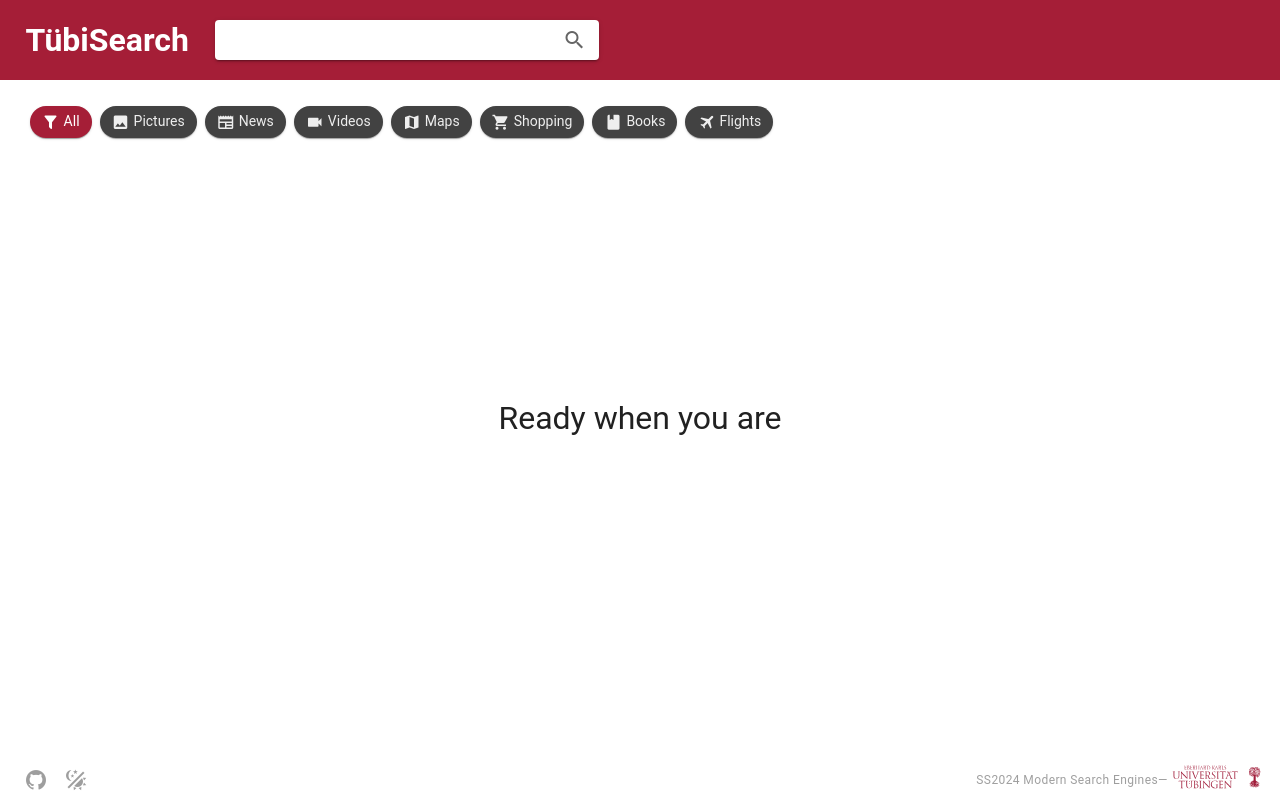
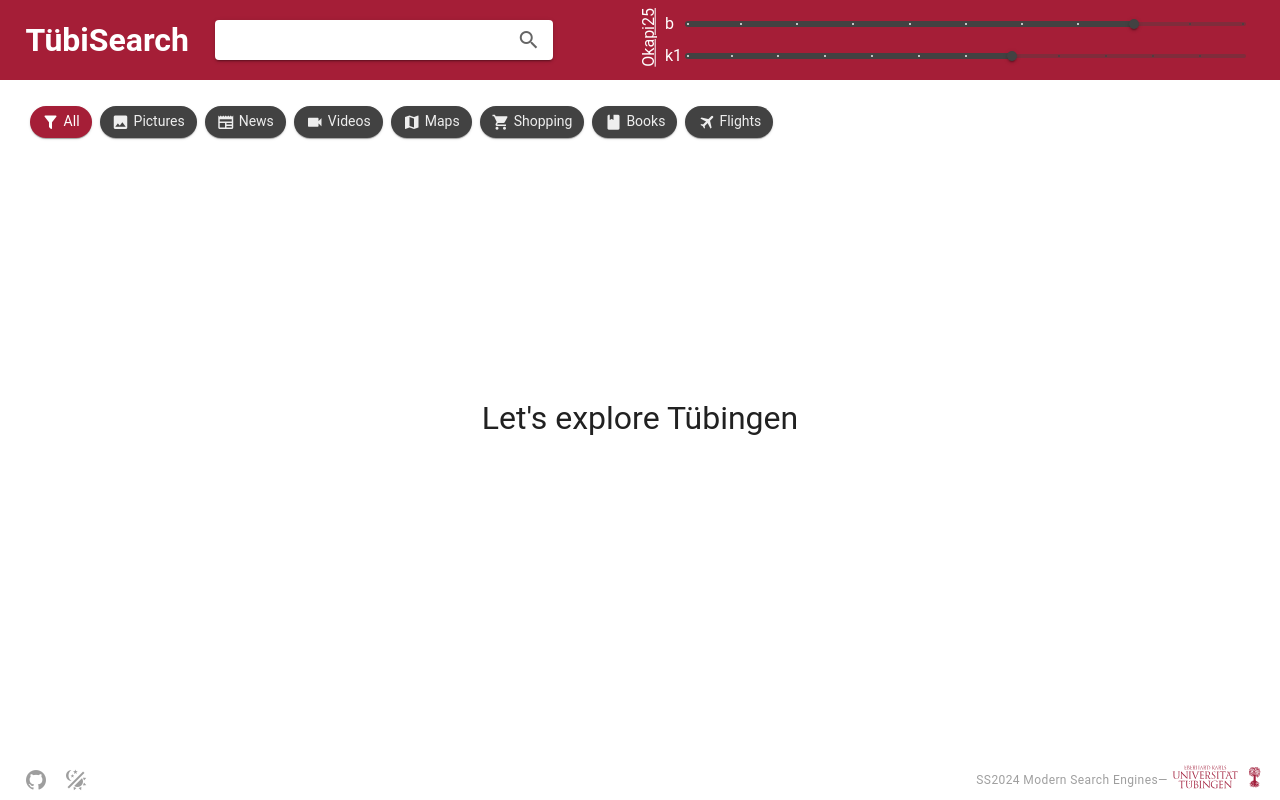
Before and after one commit to malais00/MSE_Group_Project, a Vue app in the folder frontend/: page / in a window 1280 px wide. Built offline with nearby package versions, Linux system fonts and the light colour scheme.

Commit message:
Added Okapi25 parameters to frontend, still needs to be processed in backend

```diff
--- a/frontend/src/App.vue
+++ b/frontend/src/App.vue
@@ -1,7 +1,7 @@
 <template>
     <v-app>
         <Header
-            @search-query="(query) => searchQuery(query, 0)"
+            @search-query="(query, b_okapi25_parameter, k1_okapi25_parameter) => searchQuery(query, 0, b_okapi25_parameter, k1_okapi25_parameter)"
         />
 
         <v-main>
@@ -9,7 +9,7 @@
                 :searchResults="searchResults"
                 :loading-results="loadingResults"
                 class="resultDocuments"
-                @fetchMoreResults="(index) => searchQuery(currentQueryReadOnly, index)"
+                @fetchMoreResults="(index) => searchQuery(currentQueryReadOnly, index, b_okapi25_parameterReadOnly, k1_okapi25_parameterReadOnly)"
             />
         </v-main>
 
@@ -23,7 +23,6 @@
 import AppFooter from "@/components/AppFooter";
 import * as request from "@/api/request";
 import {checkResponseStatus} from "@/util/check";
-import {preprocessQuery} from "@/util/queryPreprocessing";
 
 export default {
     name: "CategoryFilter",
@@ -35,14 +34,18 @@
             loadingResults: false,
             searchResults: [],
             currentQueryReadOnly: '',
+            b_okapi25_parameterReadOnly: 0.75,
+            k1_okapi25_parameterReadOnly: 1.5,
         }
     },
     methods: {
-        async searchQuery(query, index) {
+        async searchQuery(query, index, b_okapi25_parameter, k1_okapi25_parameter) {
             this.currentQueryReadOnly = query;
+            this.b_okapi25_parameterReadOnly = b_okapi25_parameter;
+            this.k1_okapi25_parameterReadOnly = k1_okapi25_parameter;
             if(query !== "") {
                 this.loadingResults = true;
-                const response = await request.getRequest("/query/"+query+"/"+index);
+                const response = await request.getRequest("/query/"+query+"/"+index+"/okapi/"+b_okapi25_parameter+"/"+k1_okapi25_parameter);
                 await checkResponseStatus(200, response);
                 const res = await response.json();
                 if(this.searchResults.length === 0) {
--- a/frontend/src/components/Header.vue
+++ b/frontend/src/components/Header.vue
@@ -17,24 +17,81 @@
                 >
                 </v-text-field>
             </div>
+            <div class="okapiContainer">
+                <span class="okapiText">Okapi25</span>
+                <div class="sliderGroupContainer">
+                    <v-tooltip
+                        :text="b_description"
+                        location="bottom"
+                    >
+                        <template v-slot:activator="{ props }">
+                            <div
+                                class="sliderContainer"
+                                v-bind="props"
+                            >
+                                <span style="width: 12px">b</span>
+                                <v-slider
+                                    :model-value="b_okapi25_parameter"
+                                    :thumb-label="true"
+                                    show-ticks="always"
+                                    density="compact"
+                                    hide-details
+                                    thumb-size="10"
+                                    step="0.1"
+                                    max="1.0"
+                                ></v-slider>
+                            </div>
+                        </template>
+                    </v-tooltip>
 
+                    <v-tooltip
+                        :text="k1_description"
+                        location="bottom"
+                    >
+                        <template v-slot:activator="{ props }">
+                            <div
+                                class="sliderContainer"
+                                v-bind="props"
+                            >
+                                <span style="width: 12px">k1</span>
+                                <v-slider
+                                    :model-value="k1_okapi25_parameter"
+                                    :thumb-label="true"
+                                    show-ticks="always"
+                                    density="compact"
+                                    hide-details
+                                    thumb-size="10"
+                                    step="0.1"
+                                    min="0.8"
+                                    max="2.0"
+                                ></v-slider>
+                            </div>
+                        </template>
+                    </v-tooltip>
+                </div>
+            </div>
         </div>
-
     </div>
 </template>
 
 <script>
 export default {
     name: "Header",
+    props: {
+    },
     data() {
         return {
             query: '',
             documents: [],
+            b_okapi25_parameter: 0.75,
+            k1_okapi25_parameter: 1.5,
+            b_description: "The b parameter makes sure that search results aren't biased towards very long or very short documents.",
+            k1_description: "The k1 parameter ensures that documents with more instances of the search term are ranked higher."
         };
     },
     methods: {
         sendSearchQuery() {
-            this.$emit('search-query', this.query);
+            this.$emit('search-query', this.query, this.b_okapi25_parameter, this.k1_okapi25_parameter);
         }
     }
 }
@@ -66,6 +123,34 @@
     padding: 0 2%;
 }
 
+.okapiContainer {
+    display: flex;
+    flex-direction: row;
+    margin: 0 2%;
+    width: 60%;
+}
+
+.okapiText {
+    transform: rotate(-90deg);
+    transform-origin: right top;
+    margin-right: 28px;
+    text-decoration: underline;
+}
+
+.sliderGroupContainer {
+    display: flex;
+    flex-direction: column;
+    justify-content: space-around;
+    width: 100%
+}
+
+.sliderContainer {
+    display: flex;
+    flex-direction: row;
+    justify-content: space-between;
+    align-items: center;
+}
+
 @media only screen and (max-width: 900px) {
     .queryContainer {
         width: 90%;
--- a/frontend/src/components/ResultDocuments.vue
+++ b/frontend/src/components/ResultDocuments.vue
@@ -30,7 +30,7 @@
             <div
                 v-else
                 class="readyInfo"
-            >Ready when you are</div>
+            >Let's explore Tübingen</div>
             <div v-if="searchResults.length !== 0 && loadingResults">
                 <v-progress-circular
                     indeterminate
```
Also changed, not shown: 1 other file (tests, documents, lock files or other folders).
